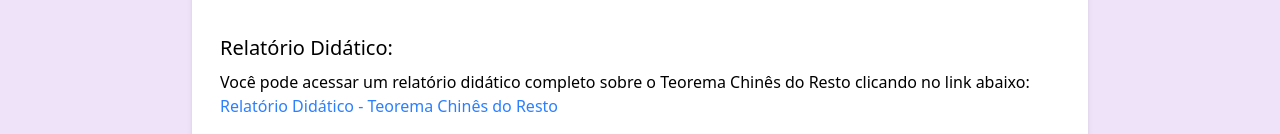
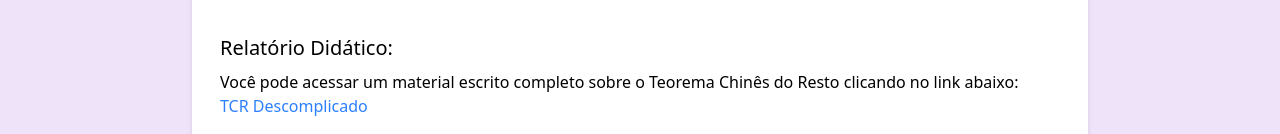
Before and after one commit to isadoralucena/tcr-guru, a React (Vite) app: page /tcr-guru/materiais in a window 1280 px wide. Shown: the part 666-800 px from the top of the page. Built offline with nearby package versions, Linux system fonts and the light colour scheme.

Commit message:
refactor: renaming structures

```diff
--- a/src/pages/Materials.tsx
+++ b/src/pages/Materials.tsx
@@ -50,7 +50,7 @@ const Materials = () => {
         <div className="mt-6">
           <h3 className="text-xl font-medium mb-2">Relatório Didático:</h3>
           <p>
-            Você pode acessar um relatório didático completo sobre o Teorema Chinês do Resto clicando no link abaixo:
+            Você pode acessar um material escrito completo sobre o Teorema Chinês do Resto clicando no link abaixo:
           </p>
           <a
             href="https://docs.google.com/document/d/1jUm_yt_1ZGKBxBTMe9jTbwK2W6gPNYPXc1pqSUDxKvc/edit?usp=sharing"
@@ -58,7 +58,7 @@ const Materials = () => {
             rel="noopener noreferrer"
             className="text-blue-500 hover:underline"
           >
-            Relatório Didático - Teorema Chinês do Resto
+            TCR Descomplicado
           </a>
         </div>
 
```
